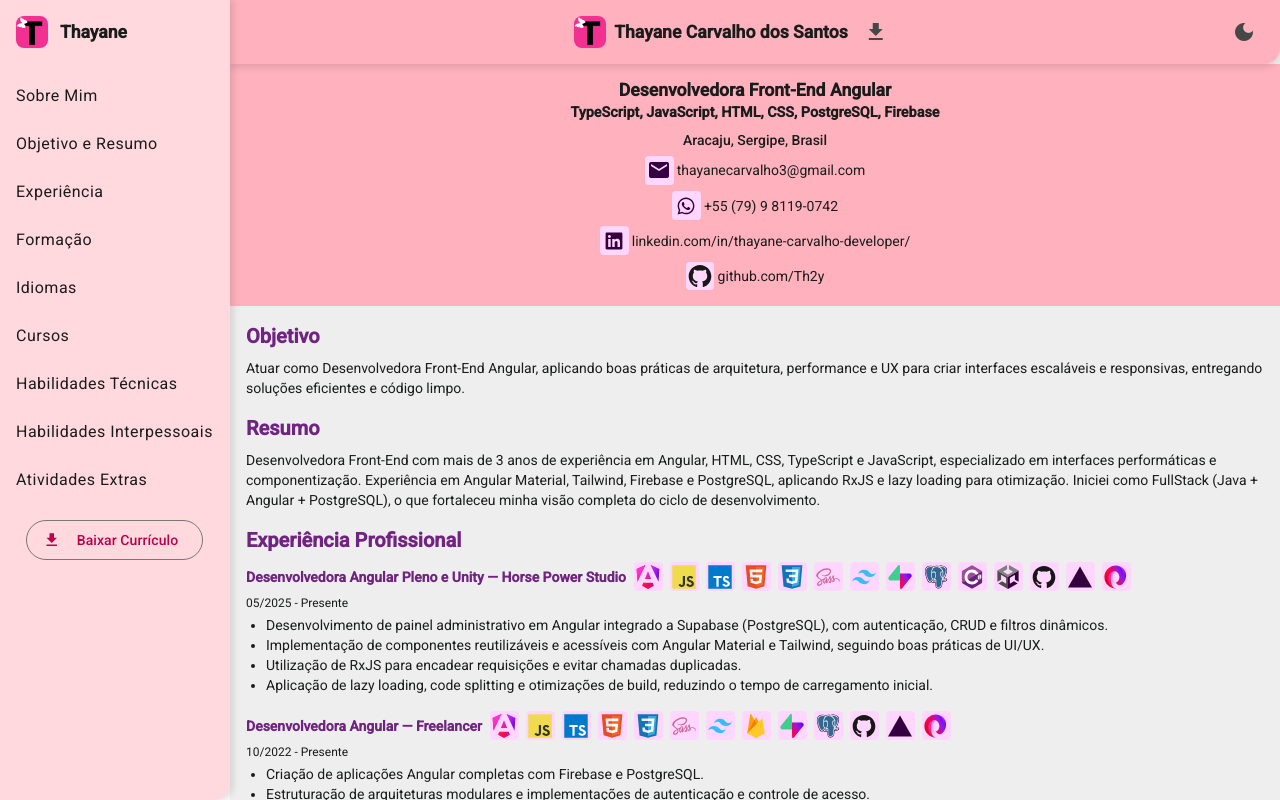
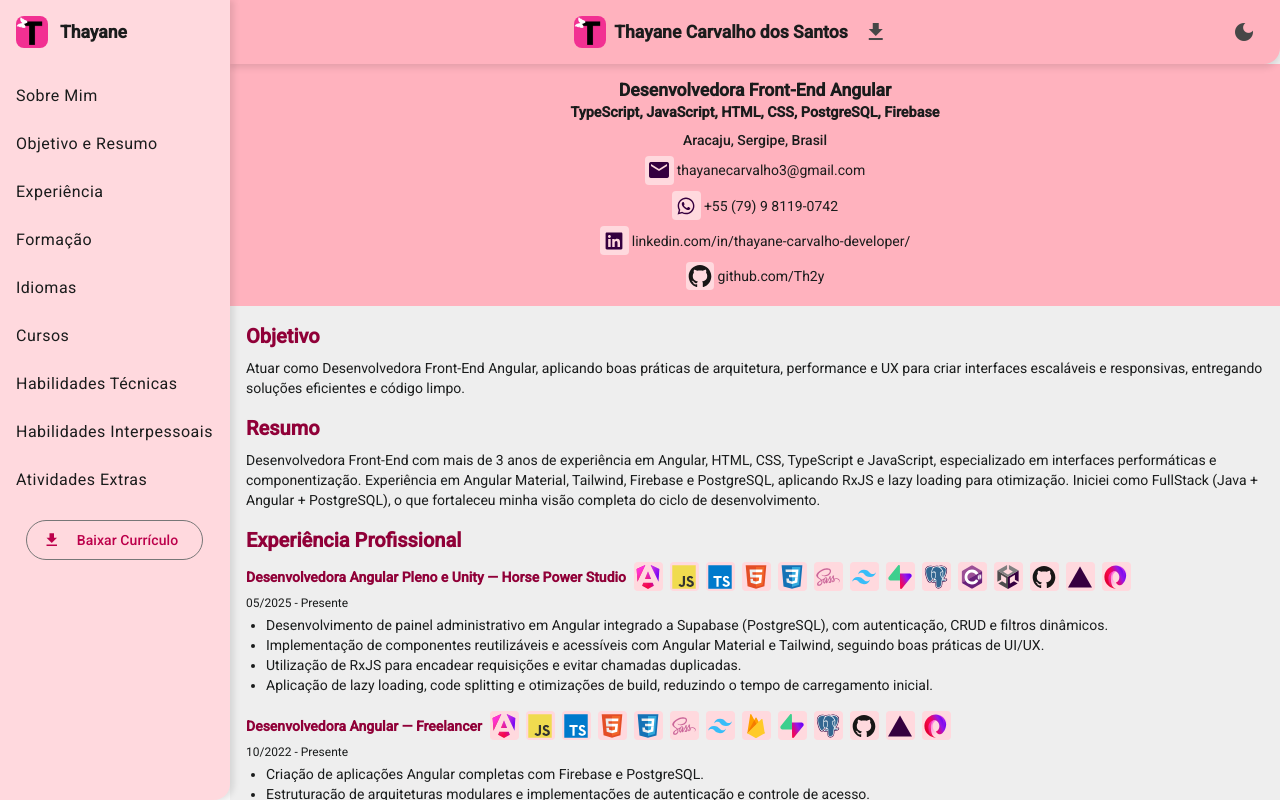
Before and after one commit to Th2y/resume, an Angular app: page / in a window 1280 px wide. Built offline with nearby package versions, Linux system fonts and the light colour scheme.

Commit message:
Changing some colors

```diff
--- a/src/styles.scss
+++ b/src/styles.scss
@@ -48,7 +48,7 @@ html {
     h4,
     h5,
     h6 {
-      color: var(--mat-sys-on-tertiary-container);
+      color: var(--mat-sys-on-primary-container);
     }
   }
 }
@@ -81,7 +81,7 @@ body {
   width: 1.8rem;
   height: 1.8rem;
   border-radius: 0.25rem;
-  background-color: var(--mat-sys-secondary-fixed);
+  background-color: var(--mat-sys-primary-fixed);
   display: flex;
   justify-content: center;
   align-items: center;
```
